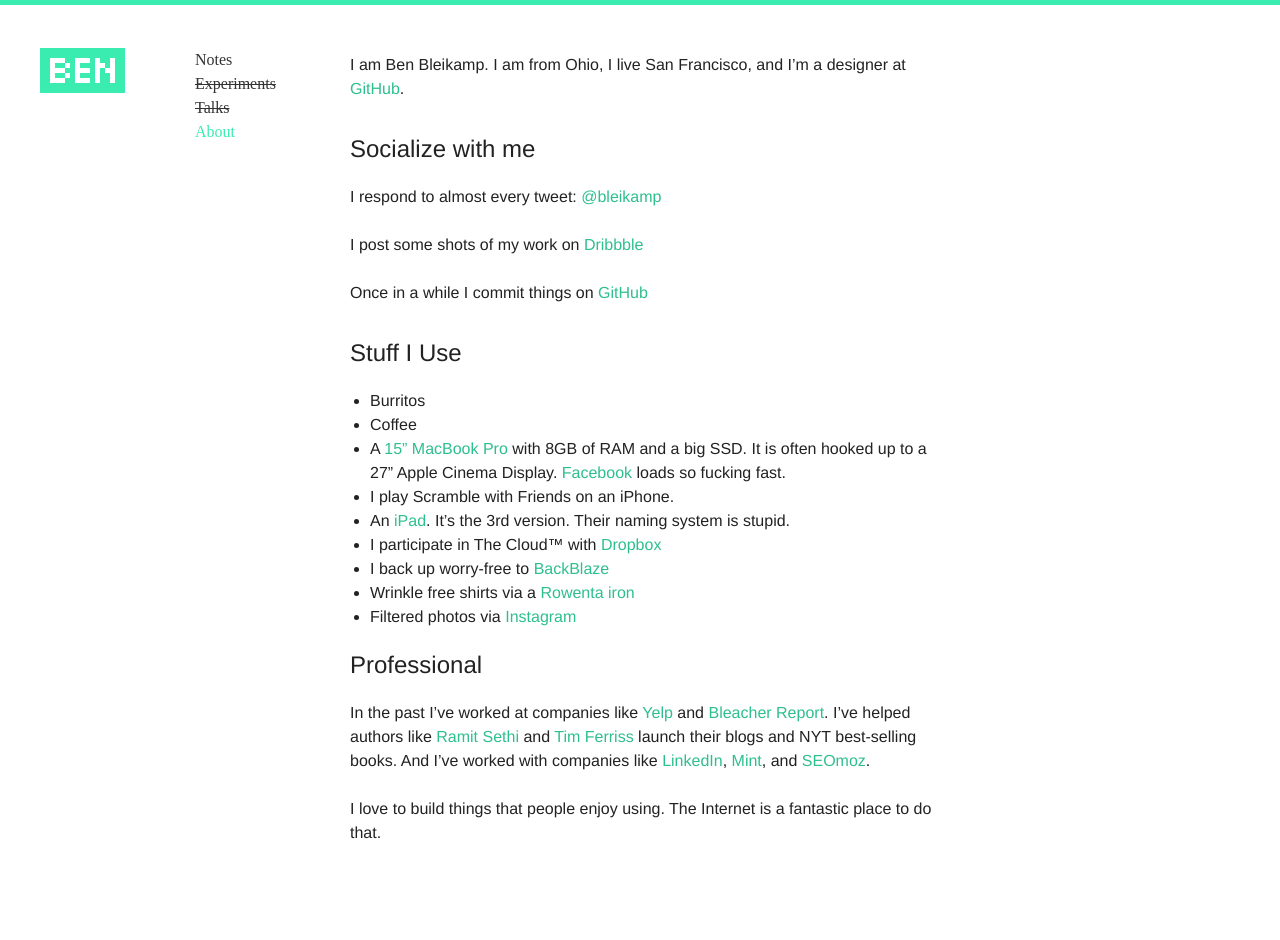
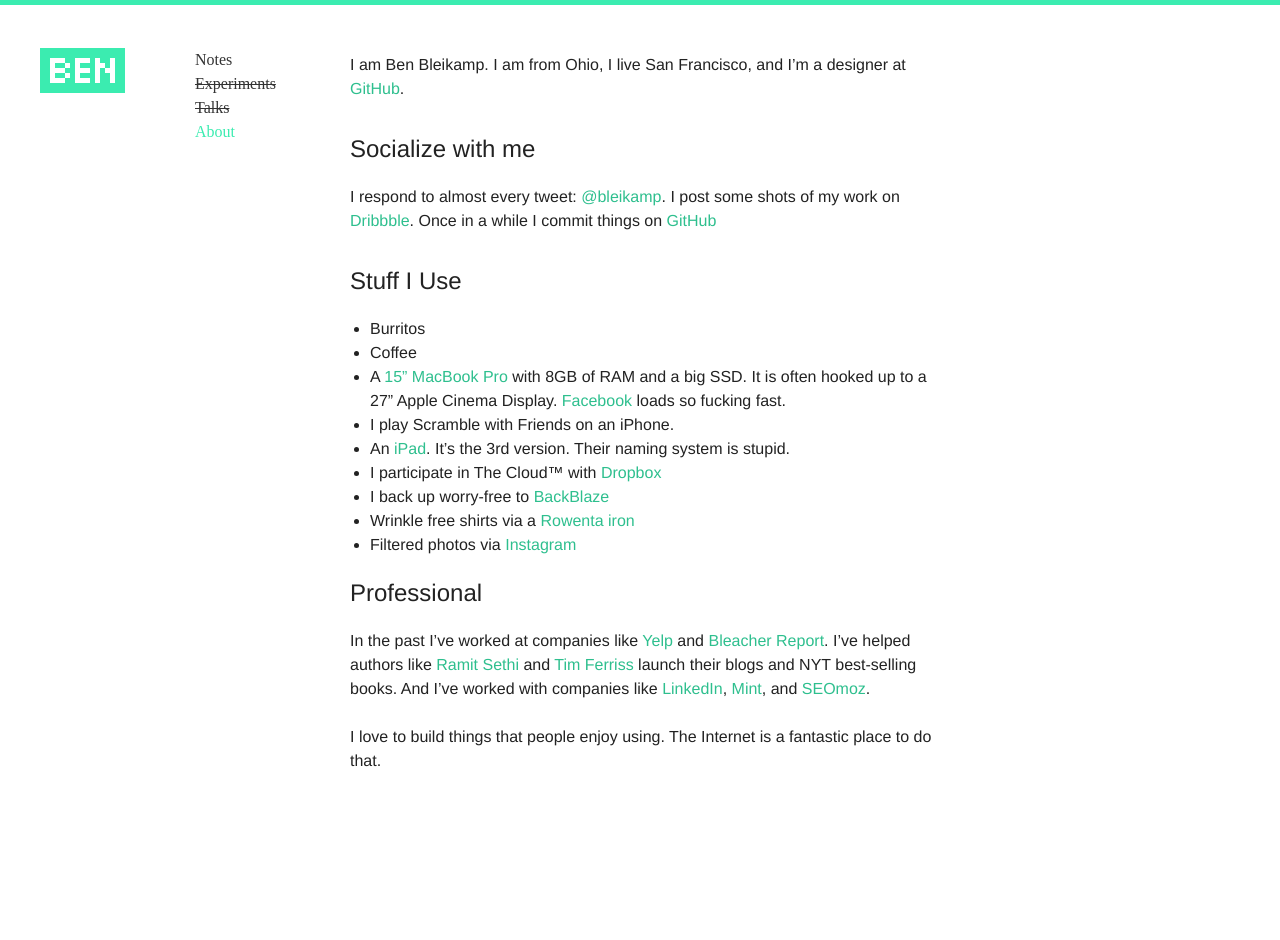
Before and after one commit to mazandaran/bleikamp.github.com, a Jekyll site: the page built from index.md, in a window 1280 px wide. Built offline with Jekyll 4.4.1, drawn with Linux system fonts in a browser that asks for light colours; Markdown is read by kramdown in place of the engine named in the settings; comment, search, counter and statistics services are not loaded; after the commit the page ends 900 px from its top, so only the background shows below that.

Commit message:
Paragraph only bro

```diff
--- a/index.md
+++ b/index.md
@@ -8,11 +8,7 @@ I am Ben Bleikamp. I am from Ohio, I live San Francisco, and I'm a designer at
 
 ### Socialize with me
 
-I respond to almost every tweet: [@bleikamp](http://twitter.com/bleikamp)
-
-I post some shots of my work on [Dribbble](http://dribbbble.com/bleikamp)
-
-Once in a while I commit things on [GitHub](http://github.com/bleikamp)
+I respond to almost every tweet: [@bleikamp](http://twitter.com/bleikamp). I post some shots of my work on [Dribbble](http://dribbbble.com/bleikamp). Once in a while I commit things on [GitHub](http://github.com/bleikamp)
 
 ### Stuff I Use
 
```
